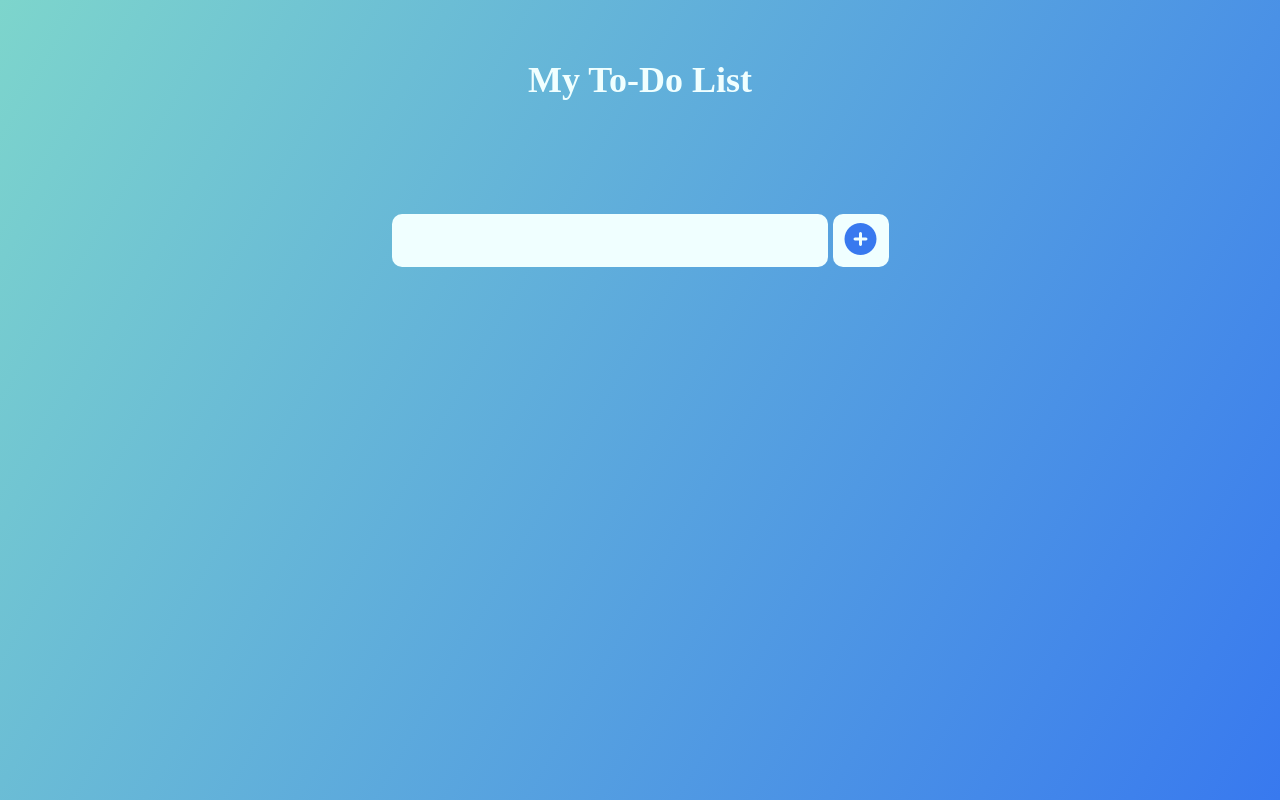
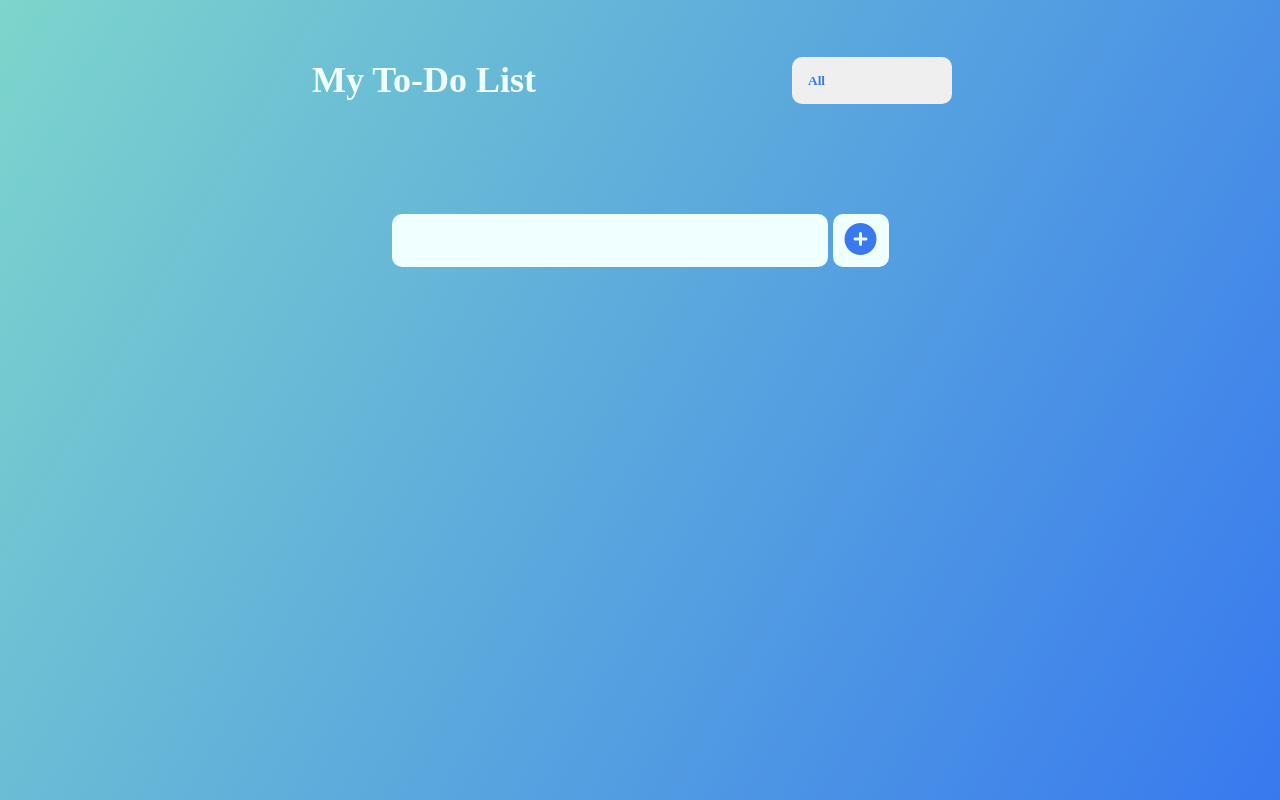
Before and after one commit to Habiba-Khamis/TODO-App, a plain HTML site: page index.html in a window 1280 px wide. Drawn offline with Linux system fonts and the light colour scheme; a web font is replaced by a local one.

Commit message:
Add select menu and edit layout

```diff
--- a/app.js
+++ b/app.js
@@ -8,7 +8,7 @@ const todoList = document.querySelector(".todo-list");
 // Adding clicking event to the button
 todoButton.addEventListener('click', addTodo);
 // Adding deletion functionality
-todoButton.addEventListener('click', deleteCheck);
+todoList.addEventListener('click', deleteCheck);
 
 // Functions
 // A function to add a new todo item
@@ -47,3 +47,27 @@ function addTodo(event) {
     // Clear todo input value
     todoInput.value= '';
 }
+
+function deleteCheck(event) {
+    // Grab the icon that we're clicking on
+    const item = event.target;
+
+    // Deleting
+    if (item.classList[0] === "trash-btn"){
+        // Deleting the parent element of the element that we're clicking on
+        // Adding transition before deleting
+        const itemToDelete = item.parentElement;
+        itemToDelete.classList.add("fall");
+
+        // It wait until the transition ends then it execute the function
+        todoList.addEventListener('transitionend', function(){
+            itemToDelete.remove()
+        })
+    }
+
+    // Click the check mark to mark as completed
+    if (item.classList[0] === "complete-btn"){
+        const itemToCheck = item.parentElement;
+        itemToCheck.classList.toggle("completed");
+    }
+}
--- a/index.html
+++ b/index.html
@@ -13,8 +13,16 @@
     </head>
 
     <body>
-        <header>
+        <header class="headerStyle">
             <h2>My To-Do List</h2>
+            <div class="select">
+                <select name="todos" class="filter-todo">
+                    <option value="all">All</option>
+                    <option value="completed">Completed</option>
+                    <option value="uncompleted">Uncompleted</option>
+                </select>
+
+            </div>
         </header>
 
         <form>
--- a/style.css
+++ b/style.css
@@ -13,6 +13,13 @@ body {
 
 header {
     font-size: 1.5rem;
+    margin-left: 15rem;
+    margin-right: 15rem;
+}
+
+.headerStyle {
+    flex: 1;
+    gap: 15rem;
 }
 
 header,
@@ -107,6 +114,36 @@ form button:hover{
 }
 
 .completed {
-     text-decoration: line-through;
-     opacity: 0.5;
+    text-decoration: line-through;
+    opacity: 0.5;
 }
+
+.fall {
+    transform: translateY(8rem) rotateZ(20deg);
+    opacity: 0;
+}
+
+select {
+    -webkit-appearance: none;
+    -moz-appearance: none;
+    appearance: none;
+    outline: none;
+    border: none;
+}
+
+.select {
+    margin: 1rem;
+    position: relative;
+    overflow: hidden;
+}
+
+select {
+    color: #3879ef;
+    width: 10rem;
+    padding: 1rem;
+    cursor: pointer;
+    font-family: 'Emily Candy';
+    font-weight: 600;
+    border-radius: 10px;
+
+}
```
